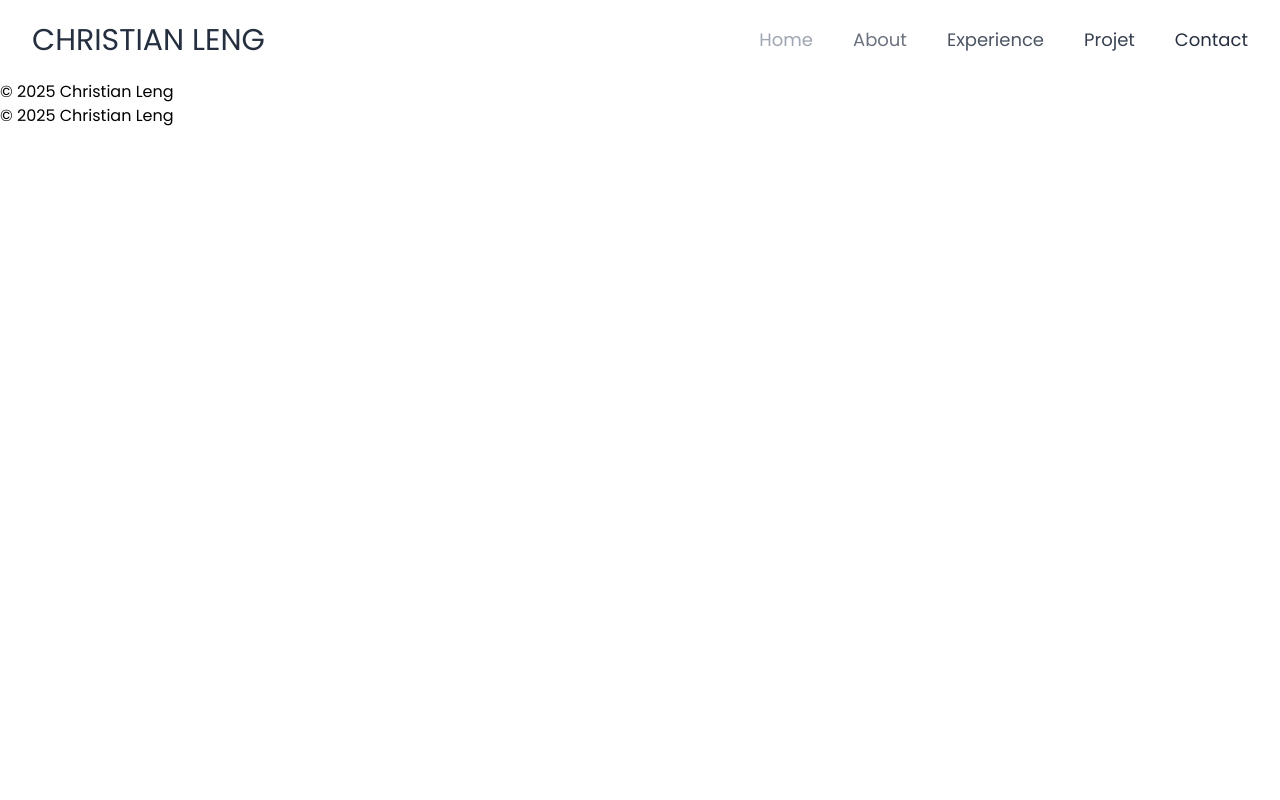
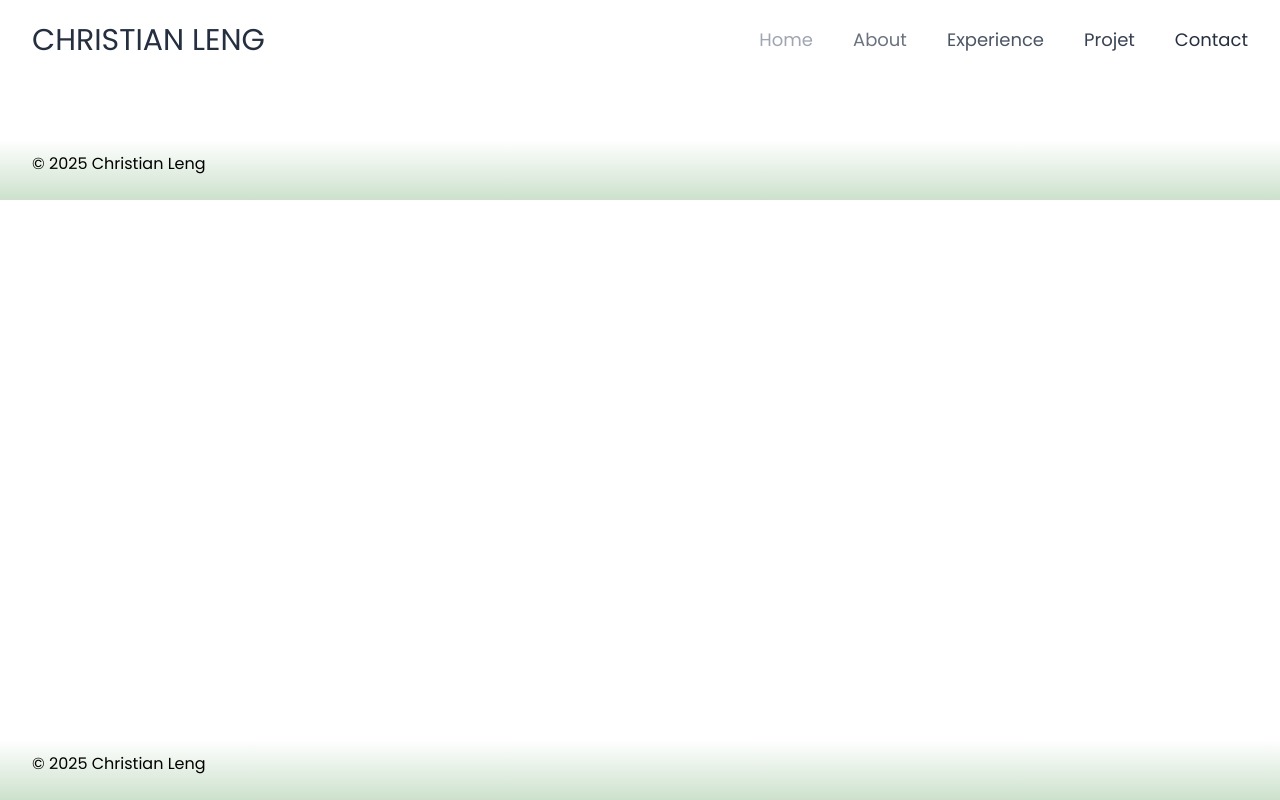
Before and after one commit to christianleng/portfolio, a Next.js app: page /footer in a window 1280 px wide. Built offline with nearby package versions, Linux system fonts and the light colour scheme.

Commit message:
feat(footer): enhance shadow visibility with gradient and padding adjustments

```diff
--- a/app/(section)/footer/page.tsx
+++ b/app/(section)/footer/page.tsx
@@ -2,8 +2,13 @@ import React from "react";
 
 const Footer = () => {
   return (
-    <footer>
-      <p>&copy; {new Date().getFullYear()} Christian Leng</p>
+    <footer className="relative px-4 pb-4 pt-16">
+      <div className="absolute inset-0 -z-10">
+        <div className="w-full h-full bg-gradient-to-t from-greenShadow2 via-[#ffffff00] to-[#ffffff00]"></div>
+      </div>
+      <div className="flex container mx-auto px-4 p-2">
+        <p>&copy; {new Date().getFullYear()} Christian Leng</p>
+      </div>
     </footer>
   );
 };
--- a/app/layout.tsx
+++ b/app/layout.tsx
@@ -21,7 +21,7 @@ export default function RootLayout({
         />
       </head>
       <body>
-        <div className="flex min-h-full flex-col">
+        <div className="flex flex-col min-h-screen">
           <Header />
           <div className="flex-1">{children}</div>
           <Footer />
```
